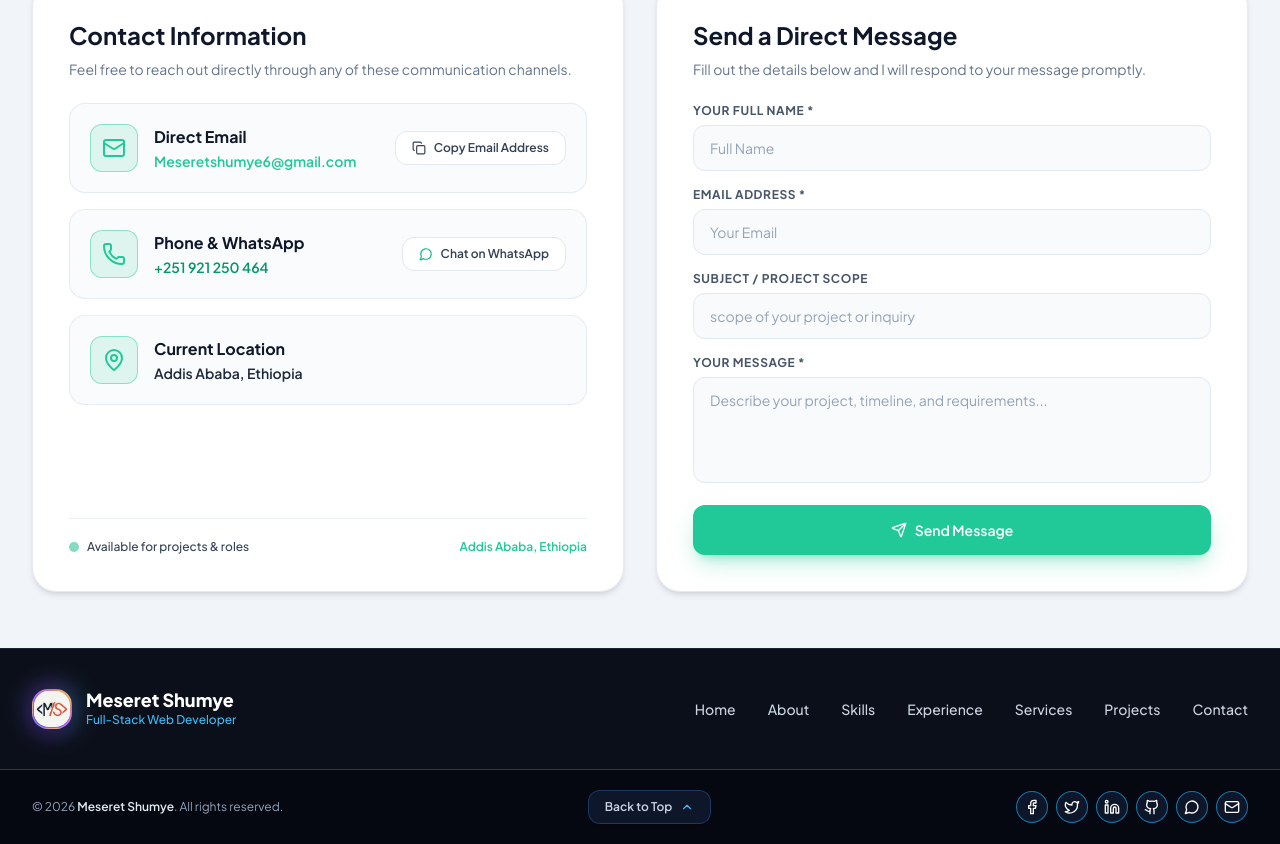
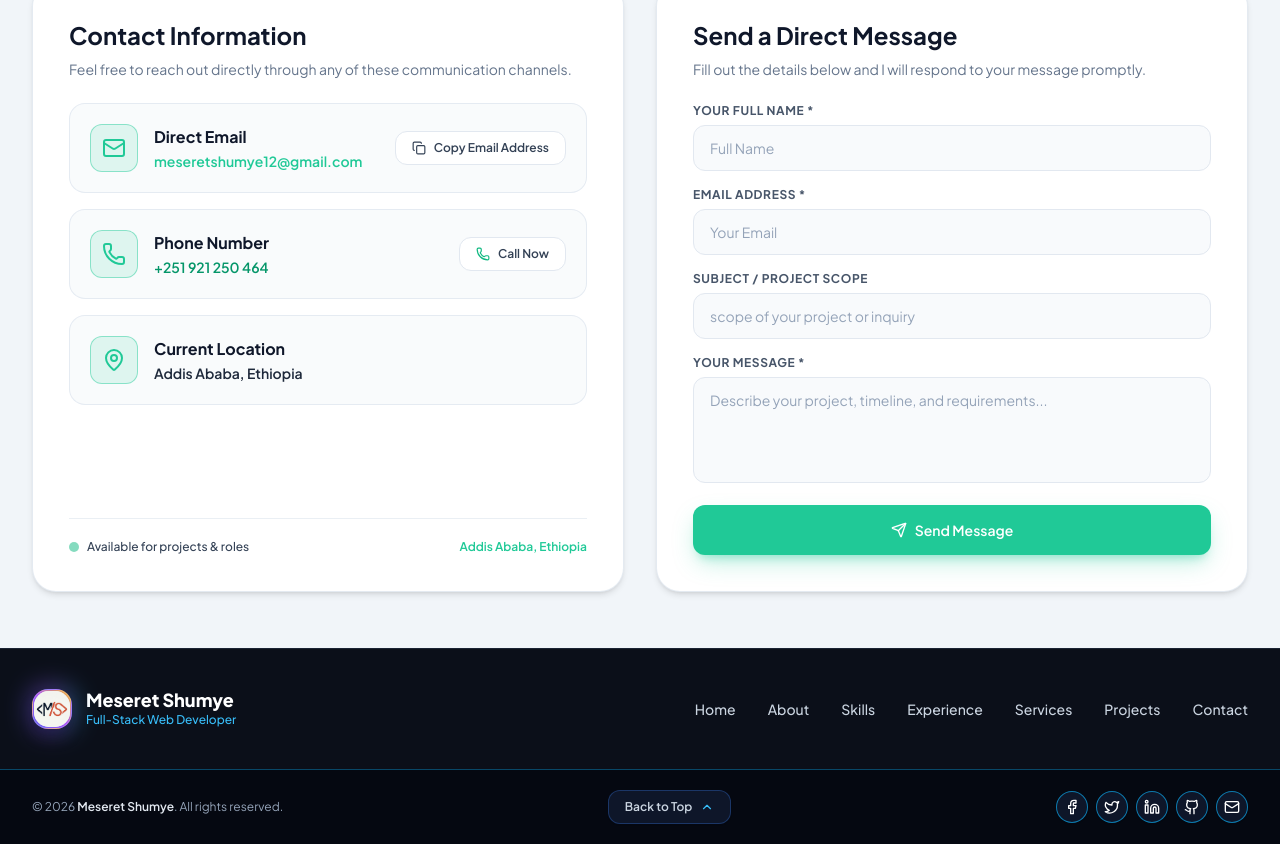
Before and after one commit to meseretshumye/Resume, a React (Vite) app: page / in a window 1280 px wide. Shown: the part 6034-6878 px from the top of the page. Built offline with nearby package versions, Linux system fonts and the light colour scheme.

Commit message:
fix(contact): update email to meseretshumye12@gmail.com and remove WhatsApp references

```diff
--- a/src/components/Contact.jsx
+++ b/src/components/Contact.jsx
@@ -4,7 +4,6 @@ import {
   Phone,
   MapPin,
   Send,
-  MessageCircle,
   CheckCircle2,
   Copy,
   Check
@@ -118,14 +117,14 @@ export default function Contact({ personalInfo }) {
                   </button>
                 </div>
 
-                {/* Item 2: Phone & WhatsApp */}
+                {/* Item 2: Phone */}
                 <div className="p-4 sm:p-5 rounded-2xl bg-slate-50/80 dark:bg-slate-900/50 border border-slate-200/80 dark:border-blue-500/15 hover:border-indigo-400/60 dark:hover:border-sky-400/40 flex flex-col sm:flex-row sm:items-center justify-between gap-4 group transition-all duration-200">
                   <div className="flex items-center gap-4 min-w-0">
                     <div className="w-12 h-12 rounded-xl bg-indigo-50 dark:bg-indigo-950/60 border border-indigo-100 dark:border-blue-500/25 text-indigo-600 dark:text-sky-400 flex items-center justify-center shrink-0 group-hover:scale-105 transition-transform duration-200 shadow-xs">
                       <Phone className="w-6 h-6" />
                     </div>
                     <div className="min-w-0">
-                      <h4 className="font-bold text-slate-900 dark:text-white text-base">Phone & WhatsApp</h4>
+                      <h4 className="font-bold text-slate-900 dark:text-white text-base">Phone Number</h4>
                       <a
                         href={`tel:${personalInfo.phone}`}
                         className="text-sm font-semibold text-emerald-600 dark:text-emerald-400 hover:underline block mt-0.5"
@@ -136,13 +135,11 @@ export default function Contact({ personalInfo }) {
                   </div>
 
                   <a
-                    href={personalInfo.socialLinks.whatsapp}
-                    target="_blank"
-                    rel="noreferrer"
+                    href={`tel:${personalInfo.phone}`}
                     className="inline-flex items-center justify-center gap-2 px-4 py-2 rounded-xl text-xs font-semibold bg-white dark:bg-slate-800/90 text-slate-700 dark:text-slate-200 border border-slate-200 dark:border-slate-700/80 hover:border-indigo-400 dark:hover:border-sky-400 active:border-indigo-500 dark:active:border-sky-400 hover:bg-slate-50 dark:hover:bg-slate-700/60 shadow-xs transition-all duration-150 cursor-pointer shrink-0 self-start sm:self-auto"
                   >
-                    <MessageCircle className="w-3.5 h-3.5 text-emerald-500" />
-                    <span>Chat on WhatsApp</span>
+                    <Phone className="w-3.5 h-3.5 text-emerald-500" />
+                    <span>Call Now</span>
                   </a>
                 </div>
 
--- a/src/components/Footer.jsx
+++ b/src/components/Footer.jsx
@@ -6,7 +6,6 @@ import {
   Twitter,
   Facebook,
   Github,
-  MessageCircle,
   Mail
 } from 'lucide-react';
 
@@ -128,17 +127,6 @@ export default function Footer({ personalInfo }) {
                 <Github className="w-4 h-4" />
               </a>
             )}
-            {personalInfo.socialLinks?.whatsapp && (
-              <a
-                href={personalInfo.socialLinks.whatsapp}
-                target="_blank"
-                rel="noopener noreferrer"
-                className="w-8 h-8 rounded-full bg-[#0e1629] border border-sky-500/70 text-white hover:bg-emerald-500 hover:border-emerald-400 hover:text-white hover:scale-110 hover:shadow-[0_0_12px_rgba(16,185,129,0.5)] flex items-center justify-center transition-all duration-300 shadow-sm cursor-pointer"
-                aria-label="WhatsApp"
-              >
-                <MessageCircle className="w-4 h-4" />
-              </a>
-            )}
             {personalInfo.email && (
               <a
                 href={`mailto:${personalInfo.email}`}
--- a/src/data/resumeData.js
+++ b/src/data/resumeData.js
@@ -4,7 +4,7 @@ export const resumeData = {
     title: "Full-Stack Web Developer",
     subtitle: "Turning complex concepts into pixel-perfect, scalable web experiences",
     tagline: "Bridging engineering rigor with modern digital web craftsmanship to build fast, beautiful, and accessible web applications.",
-    email: "Meseretshumye6@gmail.com",
+    email: "meseretshumye12@gmail.com",
     phone: "+251 921 250 464",
     location: "Addis Ababa, Ethiopia",
     availability: "Available for Full-time, Remote & Freelance Projects",
@@ -21,8 +21,7 @@ export const resumeData = {
       twitter: "https://x.com/shumye19303/photo",
       facebook: "https://www.facebook.com/meseret.shumye.5",
       github: "https://github.com",
-      whatsapp: "https://wa.me/251921250464",
-      email: "mailto:Meseretshumye6@gmail.com"
+      email: "mailto:meseretshumye12@gmail.com"
     },
     bioSummary: "Meseret Shumye is a passionate Full-Stack Web Developer based in Addis Ababa, Ethiopia. With extensive expertise in modern frontend engineering (React, JavaScript ES6+, Tailwind CSS, Bootstrap) and backend systems, he blends structural problem-solving with digital artistry to deliver high-performance web applications.",
     detailedBio: [
```
